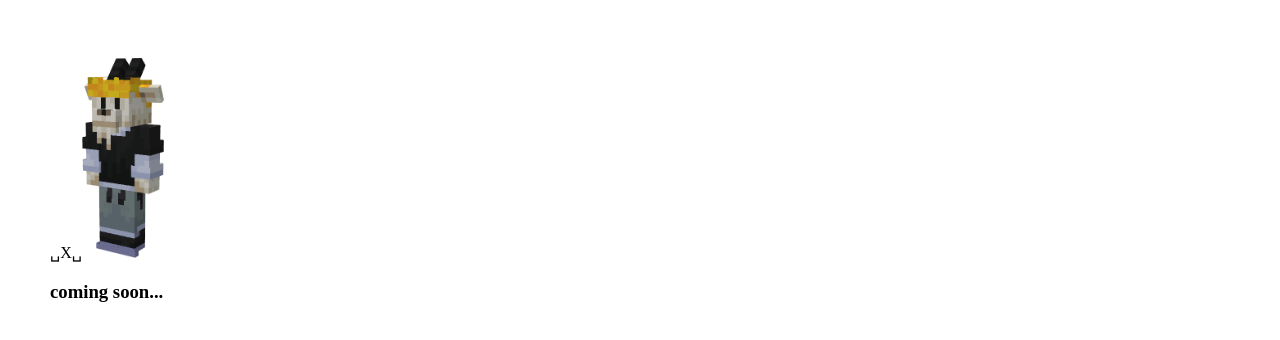
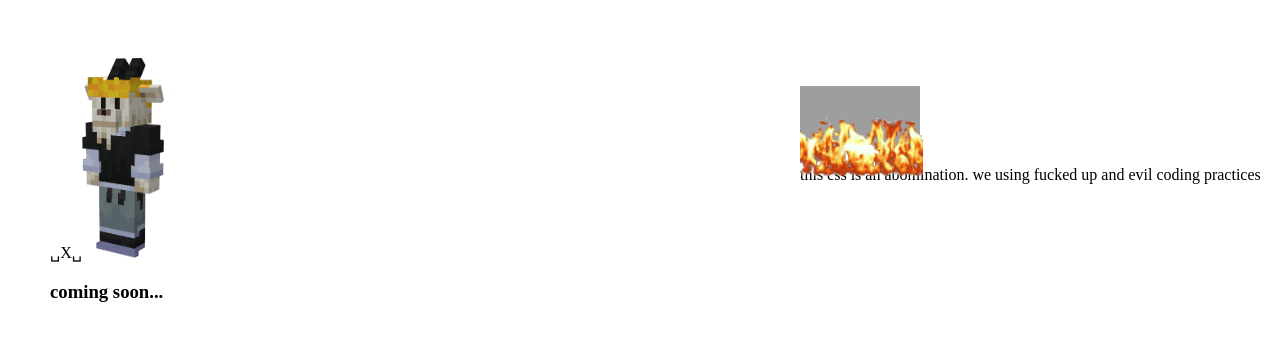
Before and after one commit to Sufan000002/topsoil, a plain HTML site: page index.html in a window 1280 px wide. Shown: the part 630-970 px from the top of the page. Drawn offline with Linux system fonts and the light colour scheme; grey boxes are pictures that could not be loaded.

Commit message:
css valid

```diff
--- a/index.html
+++ b/index.html
@@ -26,6 +26,20 @@
     <p><br></p>
     please direct any inquiries to:
     <h3 style="color:red">family@topsoil.nexus</h3>
+        <div style="position: fixed; top: 700px; left: 800px;">
+    <p>
+        <a href="https://jigsaw.w3.org/css-validator/check/referer">
+            <img style="border:0;width:120px;height:60px"
+                src="https://jigsaw.w3.org/css-validator/images/vcss"
+                alt="Valid CSS!" />
+                <div style="position: absolute; top: 38px; left: 0px;">
+                    <img style="height:70px" src="b72134112b54864e4948865375ecbb11-ezgif.com-resize.gif"/>
+                </div>
+        </a>this css is an abomination.  we using fucked up and evil coding practices
+    </p>
+    </div>
+
+
         </div>
         <h3 style="color:white">graphical-physical experience created in collaboration with Liver Alcohol. he has not consented to this.<br>
             please direct any liver alcohol related inquiries to: liver.alcohol2013@topsoil.nexus
```
Also changed, not shown: b72134112b54864e4948865375ecbb11-ezgif.com-resize.gif (added).
